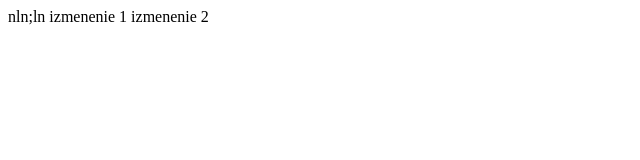
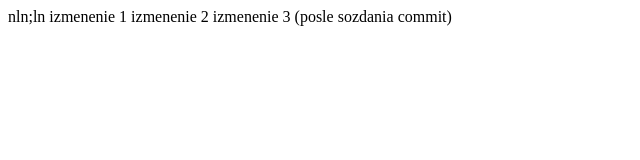
Before and after one commit to Focster/site, a plain HTML site: page index.html in a window 1280 px wide. Shown: the whole page, without its empty margins (0-640 px from the left). Drawn offline with Linux system fonts and the light colour scheme.

Commit message:
second commit

```diff
--- a/index.html
+++ b/index.html
@@ -7,5 +7,6 @@
 nln;ln
 izmenenie 1
 izmenenie 2
+izmenenie 3 (posle sozdania commit)
 </body>
 </html>
```
